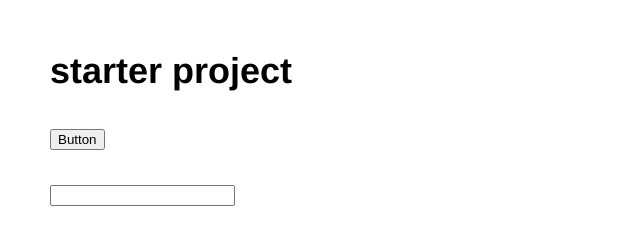
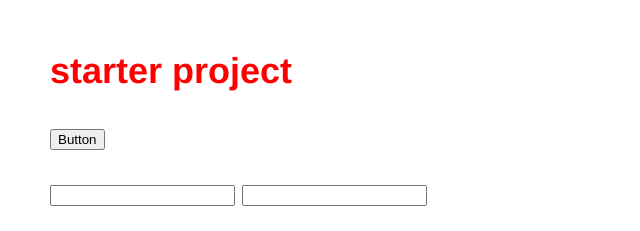
Before and after one commit to runningTurtle2/prog209Demo1, a plain HTML site: page index.html in a window 1280 px wide. Shown: the top 231 px of the page, without its empty margins (0-640 px from the left). Drawn offline with Linux system fonts and the light colour scheme.

Commit message:
changed from blue to red and added a txt box

```diff
--- a/index.html
+++ b/index.html
@@ -14,6 +14,8 @@
 <div>
     <br >
     <input type="text" val="starting value" text="hello" id="textbox1" />
+    <input type="text" val="starting value" text="goodnight world" id="textbox2" />
+
     <br >
 </div>
 <br>
--- a/site.css
+++ b/site.css
@@ -2,4 +2,5 @@
     margin: 50px;
     font-family: Helvetica, sans-serif;
     font-size: 150%;
+    color: red;
 }
```
